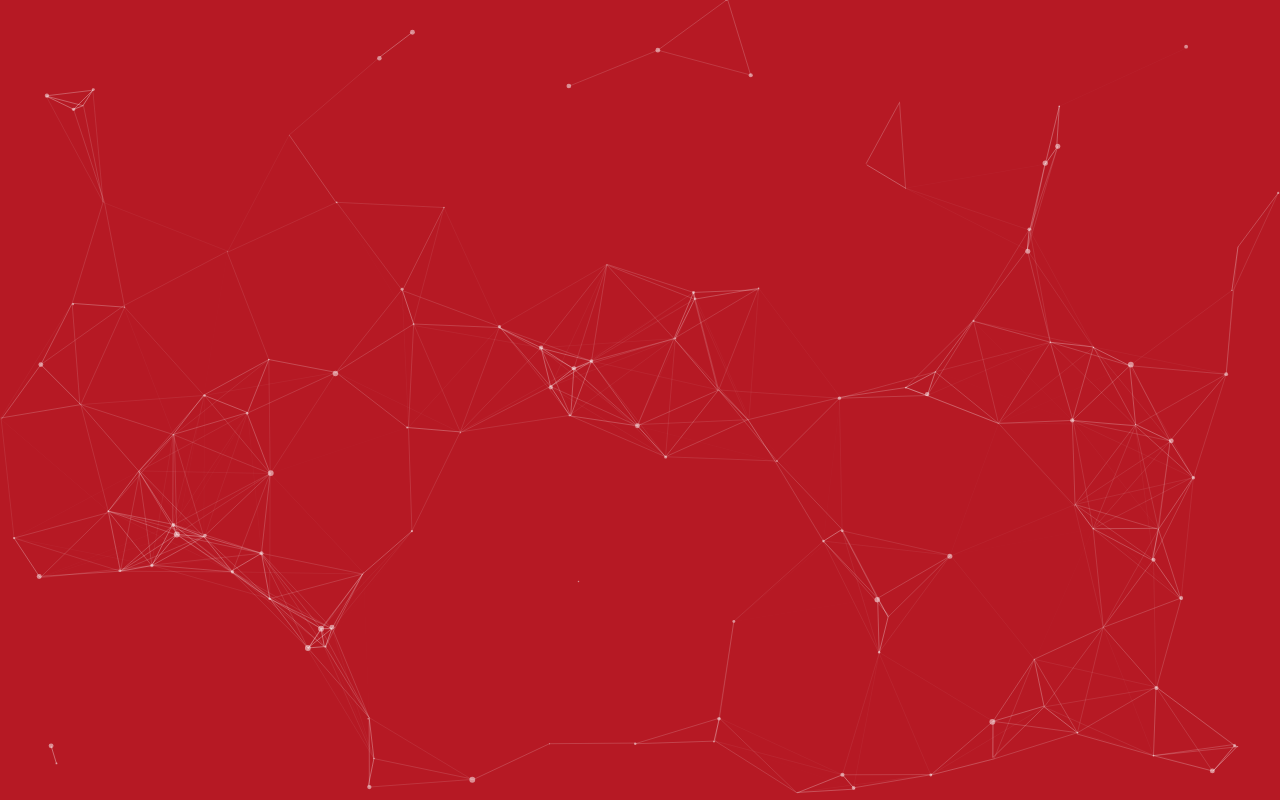
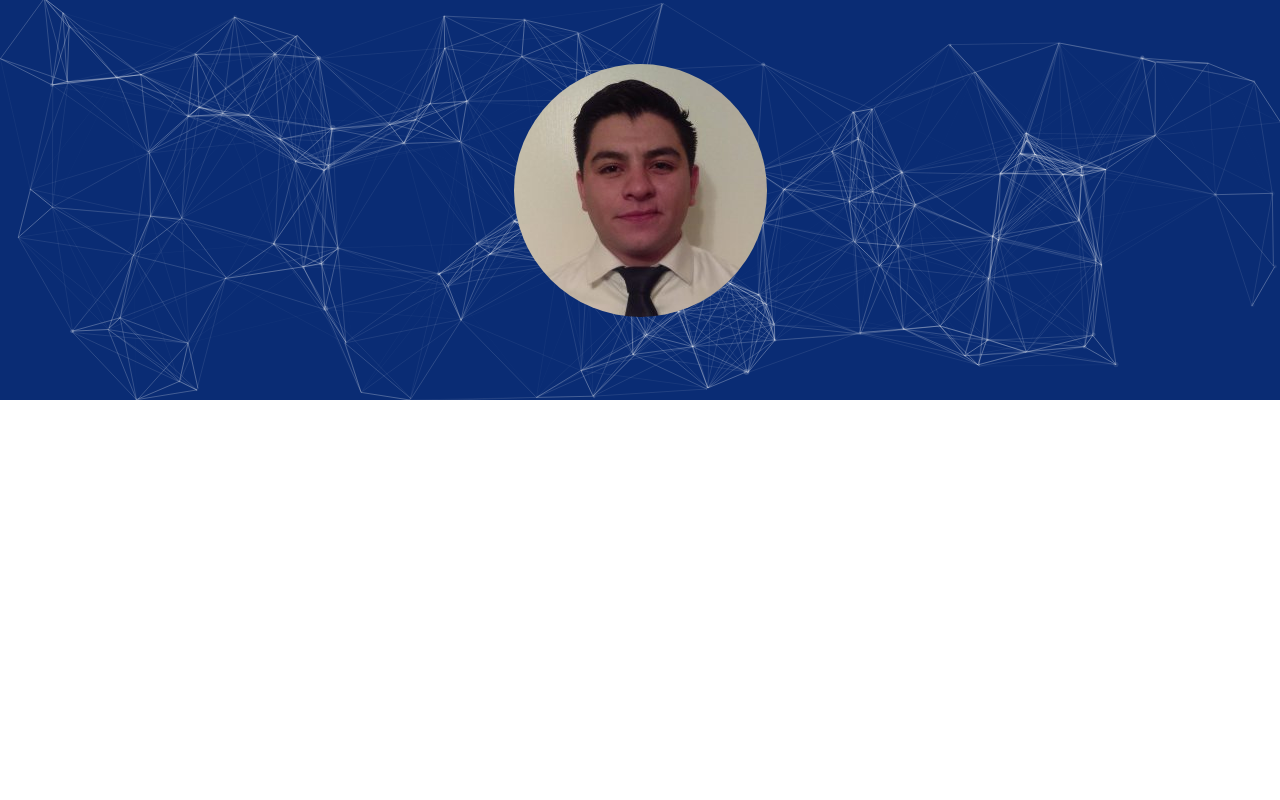
Before and after one commit to lfalcantar/lfalcantar.github.io, a plain HTML site: page index.html in a window 1280 px wide. Drawn offline with Linux system fonts and the light colour scheme.

Commit message:
set profile image and correct number of particles

```diff
--- a/index.html
+++ b/index.html
@@ -7,6 +7,10 @@
 			<div id="particles-js"></div>
 		</div>
 
+		<div class="container">
+			<img class="cs-profile-image" src="assets/profile.png">
+		</div>
+
 		<script src="js/lib/particles.js"></script>
 		<script src="js/app.js"></script>
 	</body>
--- a/js/app.js
+++ b/js/app.js
@@ -1,9 +1,9 @@
 particlesJS("particles-js", {
   "particles": {
     "number": {
-      "value": 100,
+      "value": 150,
       "density": {
-        "enable": true,
+        "enable": false,
         "value_area": 800
       }
     },
@@ -17,7 +17,7 @@ particlesJS("particles-js", {
         "color": "#000000"
       },
       "polygon": {
-        "nb_sides": 5
+        "nb_sides": 10
       },
       "image": {
         "src": "img/github.svg",
@@ -26,8 +26,8 @@ particlesJS("particles-js", {
       }
     },
     "opacity": {
-      "value": 0.5,
-      "random": false,
+      "value": 0.2,
+      "random": true,
       "anim": {
         "enable": false,
         "speed": 1,
@@ -76,7 +76,7 @@ particlesJS("particles-js", {
       },
       "onclick": {
         "enable": true,
-        "mode": "push"
+        "mode": "repulse"
       },
       "resize": true
     },
--- a/sass/base/_variables.scss
+++ b/sass/base/_variables.scss
@@ -1,2 +1,5 @@
 // BASE
 $base-font: 16px;
+
+// Colors
+$blue: #0a2c74;
--- a/sass/main.scss
+++ b/sass/main.scss
@@ -12,16 +12,30 @@ canvas {
   vertical-align: bottom;
 }
 
+.cs-profile-image {
+  display: block;
+  border-radius: 50%;
+  margin: auto auto;
+}
+
+.container {
+  position: relative;
+  padding-top: 4rem;
+  z-index: 145;
+  pointer-events: none;
+}
 /* ---- particles.js container ---- */
 .cs-particles {
   width: 100%;
-  height: 300px;
+  height: 400px;
+  position: absolute;
+  z-index: 0;
 }
 #particles-js {
   position: absolute;
   width: 100%;
   height: 100%;
-  background-color: #b61924;
+  background-color: $blue;
   background-image: url("");
   background-repeat: no-repeat;
   background-size: cover;
```
Also changed, not shown: assets/profile.png (added), css/main.css.
